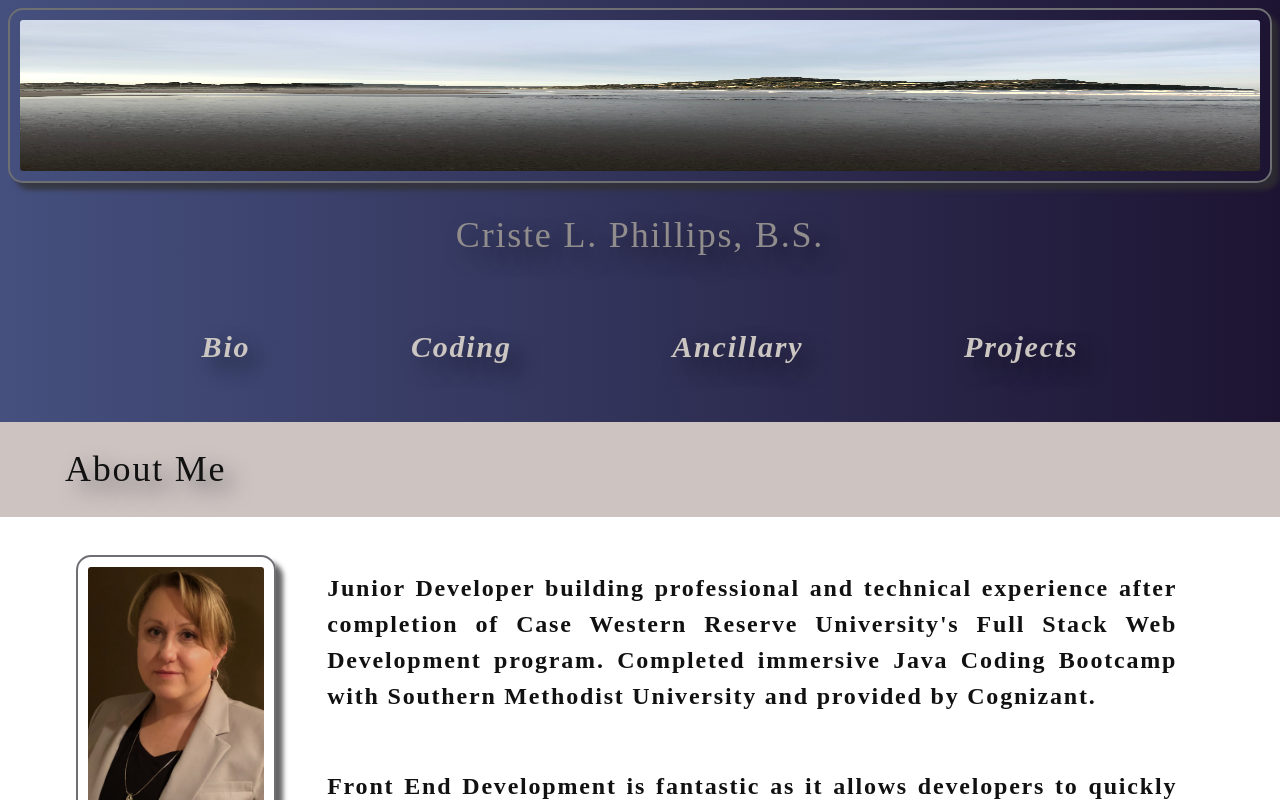
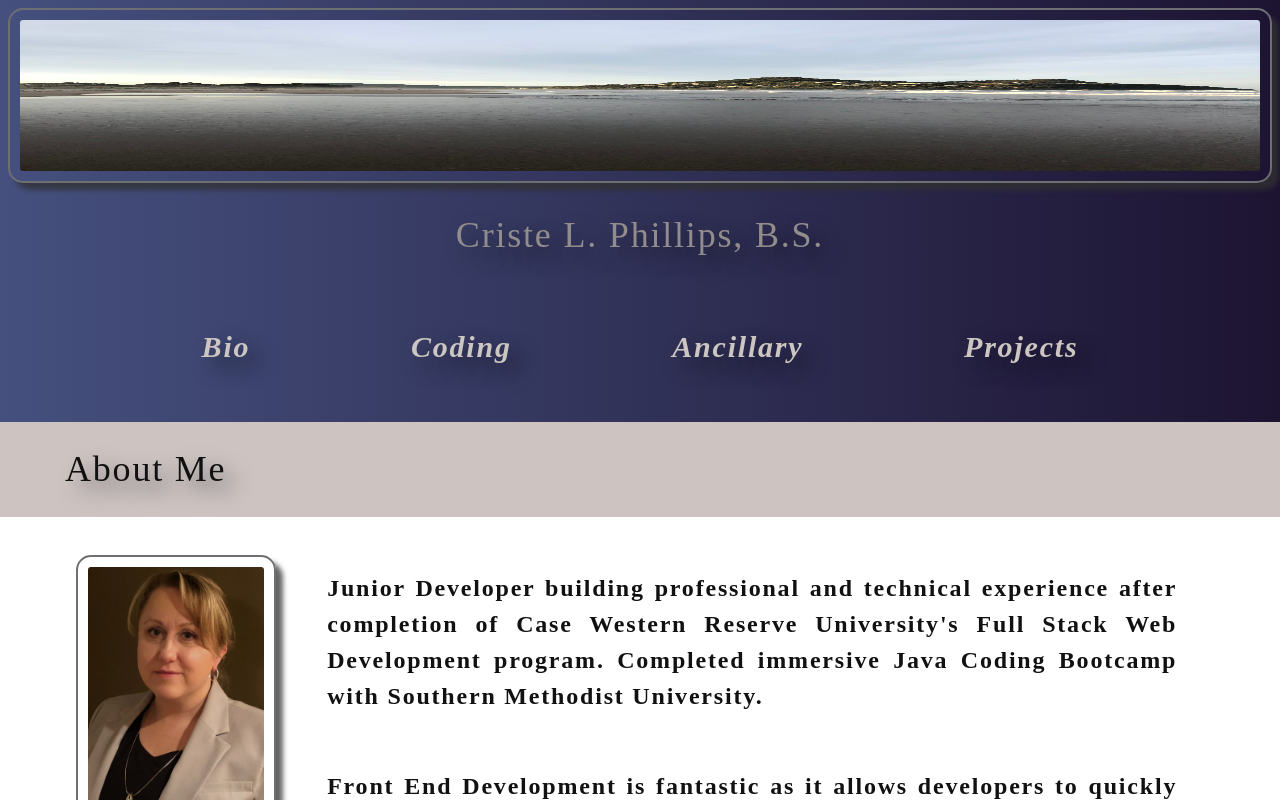
Before and after one commit to cphill11/react-portfolio, a React (Create React App) app: page / in a window 1280 px wide. Shown: the top 800 px of the page. Built offline with nearby package versions, Linux system fonts and the light colour scheme.

Commit message:
Update About.js

```diff
--- a/src/components/About.js
+++ b/src/components/About.js
@@ -22,7 +22,7 @@ function About() {
         <p>
           Junior Developer building professional and technical experience after completion of Case Western Reserve University's Full Stack Web Development program.
 
-          Completed immersive Java Coding Bootcamp with Southern Methodist University and provided by Cognizant.
+          Completed immersive Java Coding Bootcamp with Southern Methodist University.
          </p>
          <p>
           Front End Development is fantastic as it allows developers to quickly influence the users experience and review changes live time.  Back End Development is outstanding as it enables developers to create a solid framework for functionality that allows individuals to interact with the user interface efficiently and effectively.
```
